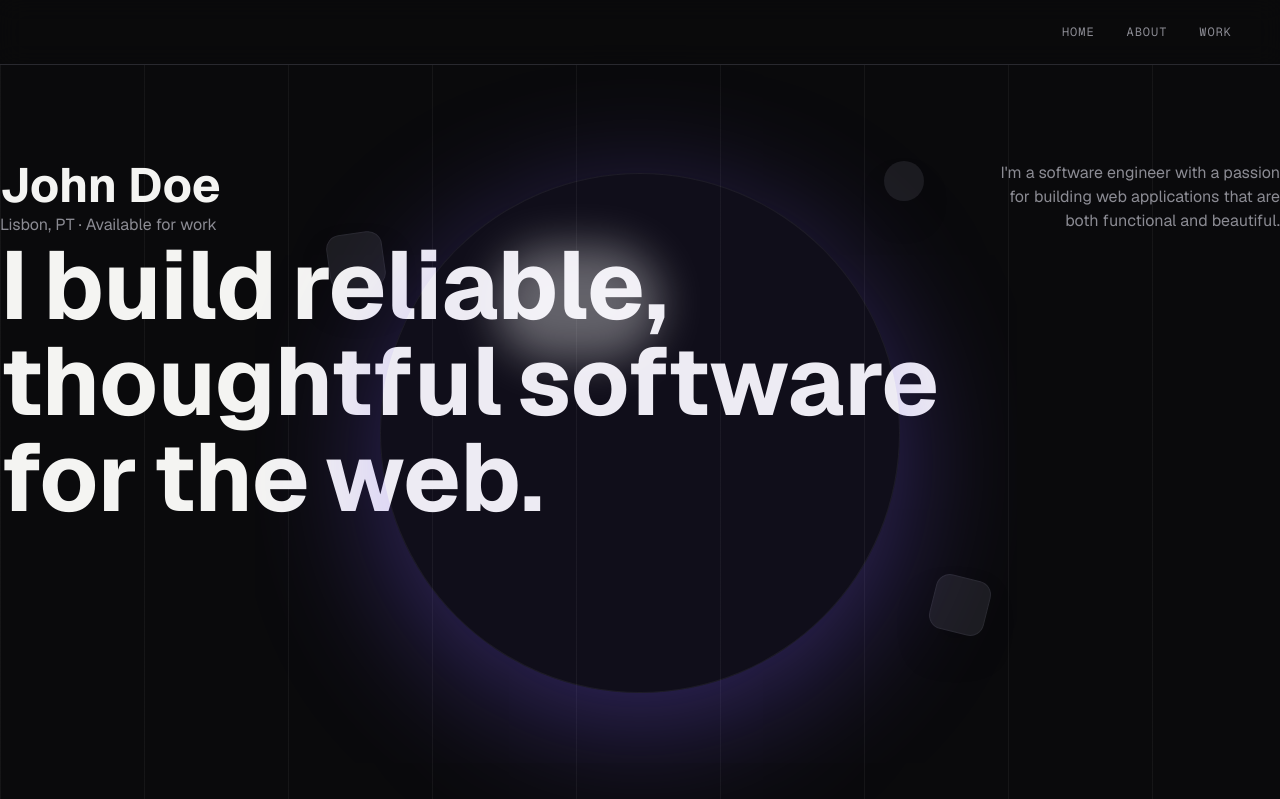
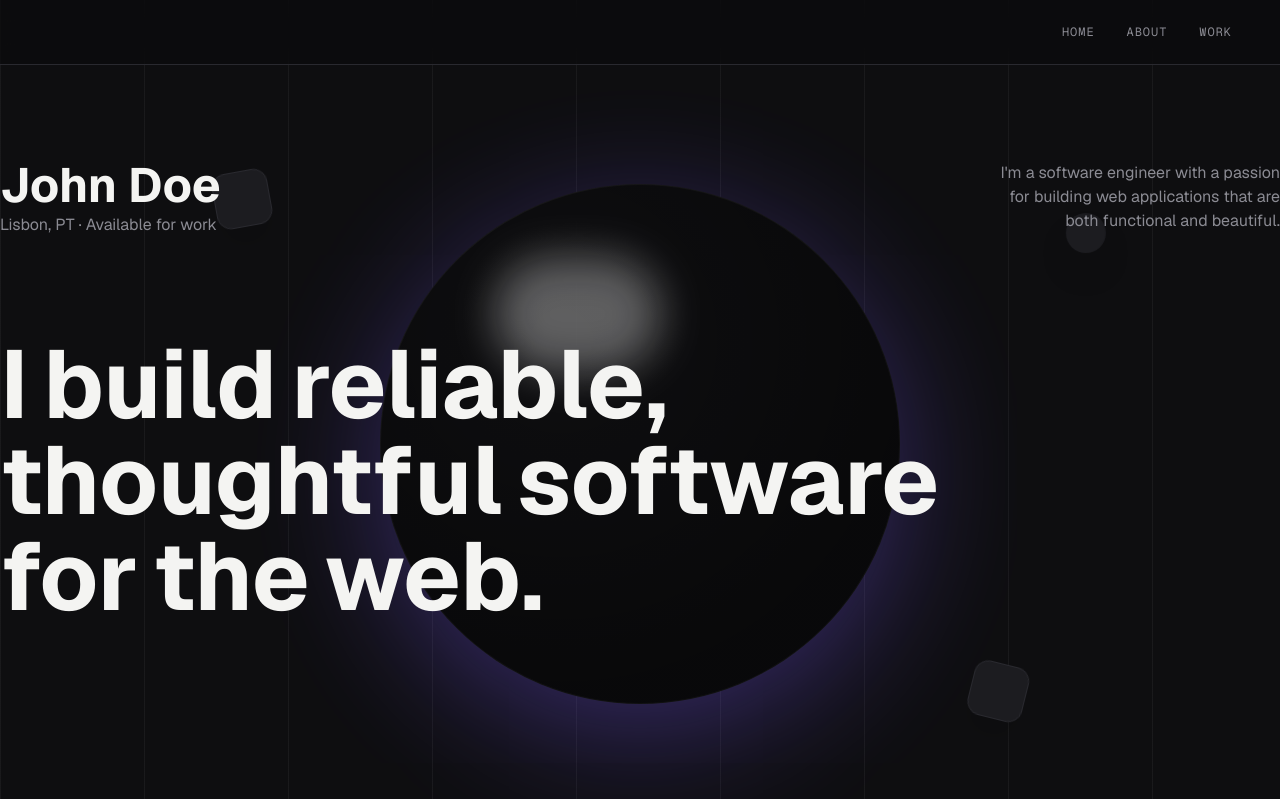
Before and after one commit to Snapsterr/nextjs-animations, a Next.js app: page / in a window 1280 px wide. Shown: the top 799 px of the page. Built offline with nearby package versions, Linux system fonts and the light colour scheme.

Commit message:
animated ambient background on root page

```diff
--- /dev/null
+++ b/app/_sections/ambient-background.tsx
@@ -0,0 +1,90 @@
+'use client';
+
+import { useRef } from 'react';
+import { animate, motion, useMotionValue, useMotionValueEvent, useScroll, useTransform } from 'motion/react';
+
+const BACKGROUND_COLORS = ['#0a0a0c', '#0e0e11', '#151119'];
+
+interface AmbientBackgroundProps {
+	children: React.ReactNode;
+}
+
+export function AmbientBackground({ children }: AmbientBackgroundProps) {
+	const scopeRef = useRef<HTMLDivElement>(null);
+	const { scrollYProgress } = useScroll({ target: scopeRef });
+	const targetColor = useTransform(scrollYProgress, [0, 0.5, 1], BACKGROUND_COLORS);
+
+	const backgroundColor = useMotionValue(BACKGROUND_COLORS[0]);
+	useMotionValueEvent(targetColor, 'change', (latest) => {
+		animate(backgroundColor, latest, { duration: 0.6, ease: 'easeOut' });
+	});
+
+	return (
+		<div ref={scopeRef} className="relative">
+			<motion.div className="fixed inset-0 -z-10" style={{ backgroundColor }}>
+				<div className="absolute inset-0 bg-gradient-grid bg-repeat user-select-none pointer-events-none" />
+
+				<div className="absolute top-46 left-1/2 -translate-x-1/2 w-130 h-130 user-select-none pointer-events-none">
+					<motion.div
+						className="absolute inset-0 rounded-full shadow-radial overflow-hidden"
+						style={{ backgroundColor }}
+						animate={{ opacity: [0.85, 1, 0.85] }}
+						transition={{
+							duration: 9,
+							repeat: Infinity,
+							repeatType: 'mirror',
+							ease: 'easeInOut',
+						}}>
+						<div className="absolute inset-0 rounded-full bg-[radial-gradient(circle_at_35%_30%,transparent_0%,rgba(0,0,0,0.4)_70%)]" />
+						<div className="absolute top-[14%] left-[22%] w-[32%] h-[22%] rounded-full bg-white/35 blur-[22px]" />
+					</motion.div>
+
+					<motion.div
+						className="absolute -top-2 -left-42 w-14 h-14 rounded-md bg-surface-2 border border-border-hairline shadow-shape -rotate-8 will-change-transform"
+						animate={{
+							y: [0, -20, 0],
+							x: [0, 12, 0],
+							rotate: [0, -10, 0],
+						}}
+						transition={{
+							duration: 7,
+							repeat: Infinity,
+							repeatType: 'mirror',
+							ease: 'easeInOut',
+						}}
+					/>
+					<motion.div
+						className="absolute -bottom-6 -right-30 w-14 h-14 rounded-md bg-surface-2 border border-border-hairline shadow-shape rotate-14 will-change-transform"
+						animate={{
+							y: [0, -10, 0],
+							x: [0, 4, 0],
+						}}
+						transition={{
+							duration: 9,
+							delay: 1.5,
+							repeat: Infinity,
+							repeatType: 'mirror',
+							ease: 'easeInOut',
+						}}
+					/>
+					<motion.div
+						className="absolute top-8 -right-52 w-10 h-10 rounded-full bg-surface-2 shadow-shape will-change-transform"
+						animate={{
+							y: [0, -14, 0],
+							x: [0, -10, 0],
+						}}
+						transition={{
+							duration: 6,
+							delay: 0.8,
+							repeat: Infinity,
+							repeatType: 'mirror',
+							ease: 'easeInOut',
+						}}
+					/>
+				</div>
+			</motion.div>
+
+			{children}
+		</div>
+	);
+}
--- a/app/_sections/hero.tsx
+++ b/app/_sections/hero.tsx
@@ -21,14 +21,6 @@ export function Hero() {
 
 	return (
 		<section id="intro" className="flex min-h-[calc(100vh-4rem-1px)] justify-center relative">
-			<div className="absolute inset-0 bg-gradient-grid bg-repeat user-select-none pointer-events-none" />
-			<div className="absolute top-42 left-82 w-14 h-14 rounded-md bg-surface-2 border border-border-hairline shadow-shape -rotate-8 -z-1 user-select-none pointer-events-none -z-1" />
-			<div className="absolute top-128 right-73 w-14 h-14 rounded-md bg-surface-2 border border-border-hairline shadow-shape rotate-14 -z-1 user-select-none pointer-events-none -z-1" />
-			<div className="absolute top-24 right-89 w-10 h-10 rounded-full bg-surface-2 shadow-shape user-select-none pointer-events-none -z-1" />
-			<div className="absolute top-27 left-1/2 -translate-x-1/2 w-130 h-130 rounded-full shadow-radial bg-accent/6">
-				<div className="absolute top-[14%] left-[22%] w-[32%] h-[22%] rounded-full bg-white/35 blur-[22px]" />
-			</div>
-
 			<motion.div
 				className="container w-full grid grid-rows-[auto_1fr_50] min-h-full py-24"
 				initial="hidden"
@@ -45,7 +37,7 @@ export function Hero() {
 					</div>
 				</StaggerItem>
 				<div className="flex flex-1 items-center">
-					<StaggerItem className="flex self-end max-w-240 pb-50">
+					<StaggerItem className="flex self-end max-w-240 pb-20">
 						<StaggerList className="text-8xl font-bold" step={stagger.tight} nested={true} as="p" aria-label={profile.tagline}>
 							{taglineWords.map((taglineWord, i) => (
 								<StaggerItem key={i} className="inline-block not-last-of-type:mr-[0.15em]" as="span" aria-hidden={true}>
--- a/app/page.tsx
+++ b/app/page.tsx
@@ -3,13 +3,16 @@ import { FeaturedWork } from '@/app/_sections/featured-work';
 import { ClosingCta } from '@/app/_sections/closing-cta';
 import { HudOverlay } from '@/components/hud-overlay';
 import { homeSections, profile } from '@/lib/data';
+import { AmbientBackground } from '@/app/_sections/ambient-background';
 
 export default function Home() {
 	return (
 		<>
-			<Hero />
-			<FeaturedWork />
-			<ClosingCta />
+			<AmbientBackground>
+				<Hero />
+				<FeaturedWork />
+				<ClosingCta />
+			</AmbientBackground>
 			<HudOverlay sections={homeSections} coordinates={profile.location.coordinates} footerId="site-footer" />
 		</>
 	);
--- a/components/footer.tsx
+++ b/components/footer.tsx
@@ -4,7 +4,7 @@ export function Footer() {
 	const year = new Date().getFullYear();
 
 	return (
-		<footer id="site-footer" className="border-t hairline flex justify-center items-center">
+		<footer id="site-footer" className="border-t hairline flex justify-center items-center bg-canvas/60 backdrop-blur-md">
 			<div className="container flex flex-wrap items-center justify-between gap-4 py-8">
 				<span className="hud-label">
 					© {year} {profile.name}
--- a/components/hud-overlay.tsx
+++ b/components/hud-overlay.tsx
@@ -25,9 +25,7 @@ export function HudOverlay({ sections, coordinates, footerId }: HudOverlayProps)
 	const isLastSection = activeIndex === sections.length - 1;
 
 	return (
-		<div
-			className="fixed inset-x-0 bottom-0 border-t hairline bg-canvas/80 backdrop-blur-md pointer-events-none"
-			aria-hidden="true">
+		<div className="fixed inset-x-0 bottom-0 border-t hairline bg-canvas/60 backdrop-blur-md pointer-events-none" aria-hidden="true">
 			<div className="container mx-auto flex items-center justify-between gap-4 px-[var(--gutter)] py-3">
 				<span className="hud-label">{coordinates}</span>
 				{!isLastSection && <span className="hud-label">{sections[activeIndex].label}</span>}
--- a/components/navbar.tsx
+++ b/components/navbar.tsx
@@ -8,7 +8,7 @@ export function Navbar() {
 	const pathname = usePathname();
 
 	return (
-		<header className="sticky top-0 z-50 border-b hairline bg-canvas/80 backdrop-blur-md">
+		<header className="sticky top-0 z-50 border-b hairline bg-canvas/60 backdrop-blur-md">
 			<div className="mx-auto flex h-16 w-full max-w-[var(--container-max)] items-center justify-end px-[var(--gutter)]">
 				<nav className="flex items-center gap-8">
 					{navLinks.map((link) => (
--- a/hooks/use-active-section.ts
+++ b/hooks/use-active-section.ts
@@ -1,63 +1,64 @@
 'use client';
 
-import { useEffect, useState } from 'react';
+import { useEffect, useRef, useState } from 'react';
+import { useMotionValueEvent, useScroll } from 'motion/react';
+
+const DOWN_THRESHOLD = 0.25;
+const UP_THRESHOLD = 0.6;
 
 export function useActiveSection(ids: readonly string[]) {
 	const [activeId, setActiveId] = useState(ids[0]);
+	const { scrollY } = useScroll();
+
+	const elementsRef = useRef<HTMLElement[]>([]);
+	const ratiosRef = useRef<number[]>([]);
+	const activeIndexRef = useRef(0);
 
 	useEffect(() => {
 		const elements = ids.map((id) => document.getElementById(id)).filter((el): el is HTMLElement => el !== null);
+		elementsRef.current = elements;
+		ratiosRef.current = elements.map(() => 0);
+		activeIndexRef.current = 0;
 		if (elements.length === 0) return;
 
-		const DOWN_THRESHOLD = 0.25;
-		const UP_THRESHOLD = 0.6;
-
-		const ratios = elements.map(() => 0);
-		let activeIndex = 0;
-		let lastScrollY = window.scrollY;
-
 		const thresholds = Array.from({ length: 21 }, (_, i) => i / 20);
-
-		const update = () => {
-			const scrollY = window.scrollY;
-			const direction = scrollY > lastScrollY ? 'down' : scrollY < lastScrollY ? 'up' : null;
-			lastScrollY = scrollY;
-
-			if (direction === 'down') {
-				while (activeIndex + 1 < elements.length && ratios[activeIndex + 1] >= DOWN_THRESHOLD) {
-					activeIndex += 1;
-				}
-			} else if (direction === 'up') {
-				while (activeIndex - 1 >= 0 && ratios[activeIndex - 1] >= UP_THRESHOLD) {
-					activeIndex -= 1;
-				}
-			}
-
-			setActiveId(elements[activeIndex].id);
-		};
 
 		const observer = new IntersectionObserver(
 			(entries) => {
 				entries.forEach((entry) => {
 					const index = elements.indexOf(entry.target as HTMLElement);
 					if (index !== -1) {
-						ratios[index] = entry.intersectionRatio;
+						ratiosRef.current[index] = entry.intersectionRatio;
 					}
 				});
-				update();
 			},
 			{ threshold: thresholds },
 		);
 
 		elements.forEach((el) => observer.observe(el));
-		window.addEventListener('scroll', update, { passive: true });
 
-		return () => {
-			observer.disconnect();
-			window.removeEventListener('scroll', update);
-		};
+		return () => observer.disconnect();
 		// eslint-disable-next-line react-hooks/exhaustive-deps
 	}, [ids.join(',')]);
 
+	useMotionValueEvent(scrollY, 'change', (latest) => {
+		const elements = elementsRef.current;
+		if (elements.length === 0) return;
+
+		const previous = scrollY.getPrevious() ?? latest;
+		const direction = latest > previous ? 'down' : latest < previous ? 'up' : null;
+		const ratios = ratiosRef.current;
+		let index = activeIndexRef.current;
+
+		if (direction === 'down') {
+			while (index + 1 < elements.length && ratios[index + 1] >= DOWN_THRESHOLD) index += 1;
+		} else if (direction === 'up') {
+			while (index - 1 >= 0 && ratios[index - 1] >= UP_THRESHOLD) index -= 1;
+		}
+
+		activeIndexRef.current = index;
+		setActiveId(elements[index].id);
+	});
+
 	return activeId;
 }
```
